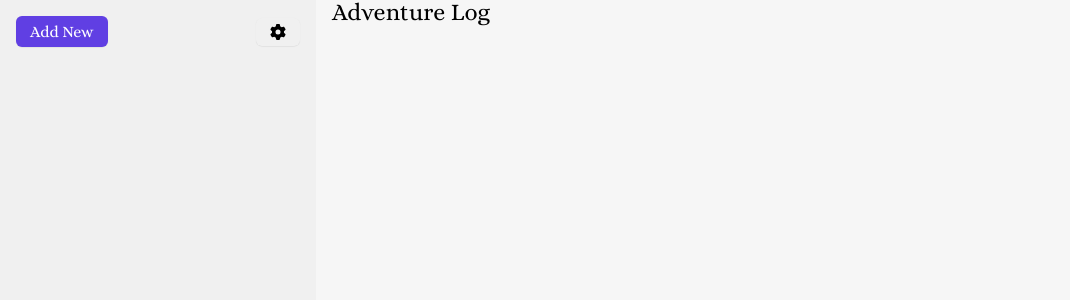
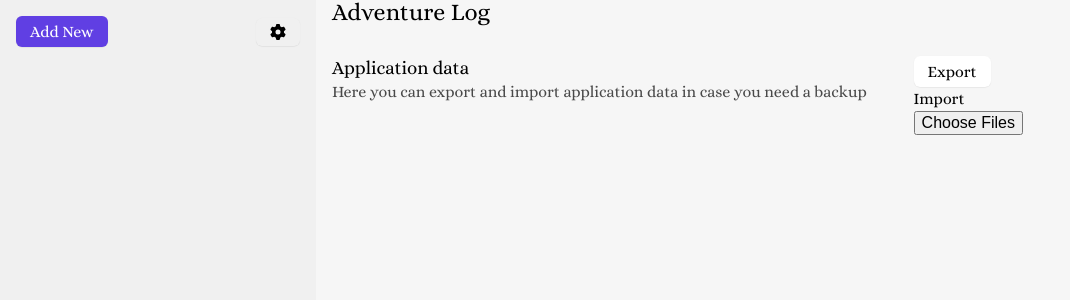
Before and after one commit to vukolovanton/adventure-log, a Vue app: page /#/ in a window 1280 px wide. Shown: the top 300 px of the page, without its empty margins (0-1070 px from the left). Built offline with nearby package versions, Linux system fonts and the light colour scheme.

Commit message:
Data file export

```diff
--- a/src-tauri/tauri.conf.json
+++ b/src-tauri/tauri.conf.json
@@ -13,9 +13,12 @@
   "tauri": {
     "allowlist": {
       "all": false,
+      "path": {
+        "all": true
+      },
       "fs": {
         "all": true,
-        "scope": ["$RESOURCE/*"]
+        "scope": ["$RESOURCE/*", "$DESKTOP/*"]
       },
       "shell": {
         "all": false,
--- a/src/components/Settings.vue
+++ b/src/components/Settings.vue
@@ -1,7 +1,101 @@
 <template>
-  <div>
-    <h2>Adventure Log</h2>
-  </div>
+  <section>
+    <h1>Adventure Log</h1>
+
+    <div class="setting">
+      <div class="setting-info">
+        <h3 class="setting-title">Application data</h3>
+        <p class="setting-description">
+          Here you can export and import application data in case you need a
+          backup
+        </p>
+      </div>
+      <div class="setting-actions">
+        <button @click="handleExport">Export</button>
+        <div>
+          <label for="fileInput">Import</label>
+          <input
+            id="fileInput"
+            type="file"
+            multiple="false"
+            accept="application/json"
+            @change="handleImport"
+            name="Import"
+          />
+        </div>
+      </div>
+    </div>
+  </section>
 </template>
 
-<script setup lang="ts"></script>
+<script setup lang="ts">
+import { invoke } from "@tauri-apps/api/tauri";
+import { writeTextFile, BaseDirectory } from "@tauri-apps/api/fs";
+import { NoteStorage } from "../utils/interfaces";
+
+async function handleExport() {
+  const data: NoteStorage = await invoke("get_all_notes");
+  const stringifiedData = JSON.stringify(data);
+
+  await writeTextFile("data.json", stringifiedData, {
+    dir: BaseDirectory.Desktop,
+  });
+}
+
+async function handleImport(event: Event) {
+  if (event.target) {
+    const files: FileList | null = (event.target as HTMLInputElement).files;
+    if (files) {
+      const file = files[0];
+      if (file.type !== "application/json") return;
+      const reader = new FileReader();
+      reader.onload = (event) => {
+        if (event && event.target) {
+          const content = event.target.result;
+          console.log(content);
+        }
+      };
+      reader.onloadend = () => {
+        const input: HTMLElement | null = document.getElementById("fileInput");
+        if (input) {
+          (input as HTMLInputElement).value = "";
+        }
+      };
+      reader.readAsText(file);
+    }
+  }
+}
+</script>
+
+<style scoped>
+section {
+  display: flex;
+  flex-direction: column;
+  gap: 2rem;
+}
+
+input[type="file"] {
+  color: transparent;
+}
+
+.setting {
+  display: flex;
+  justify-content: space-between;
+  gap: 2rem;
+}
+.setting-info {
+  display: flex;
+  flex-direction: column;
+  flex: 3;
+}
+
+.setting-description {
+  opacity: 0.7;
+}
+
+.setting-actions {
+  flex: 2;
+  gap: 0.5rem;
+  align-items: flex-start;
+}
+</style>
```
Also changed, not shown: 1 other file (tests, documents, lock files or other folders).
